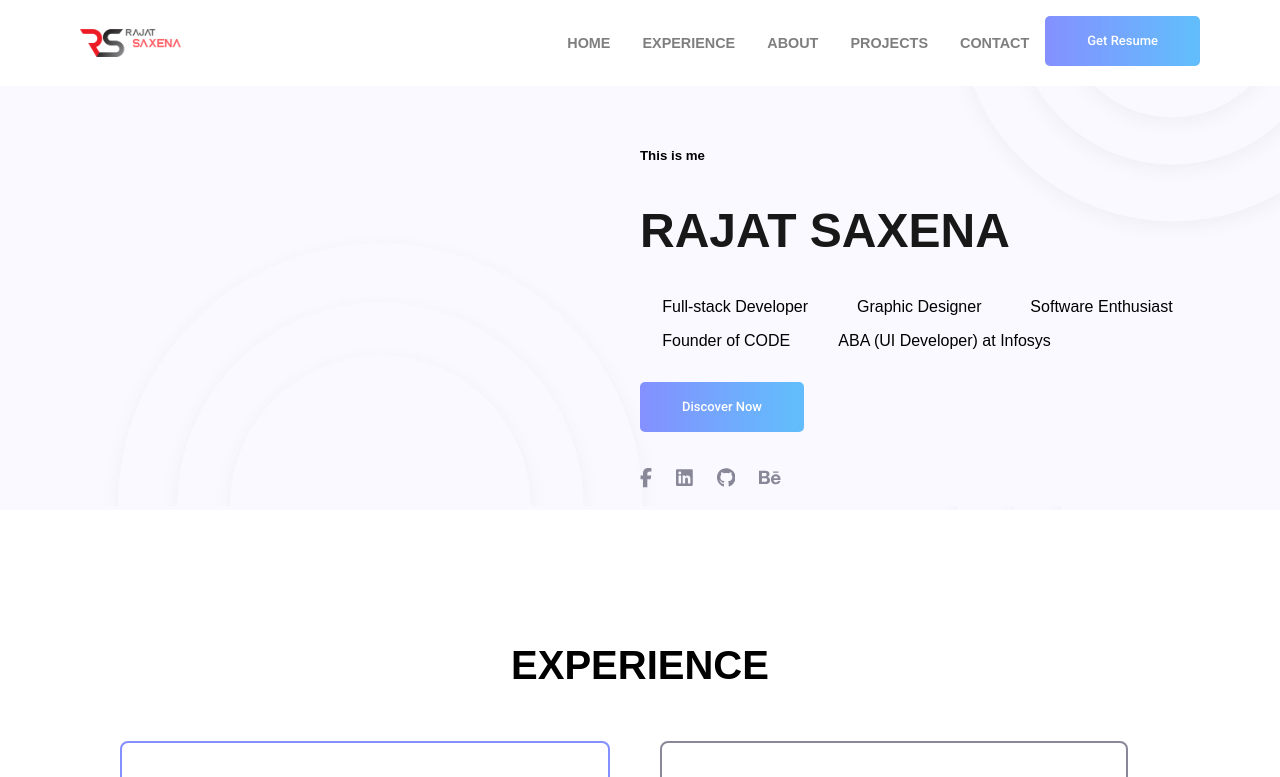
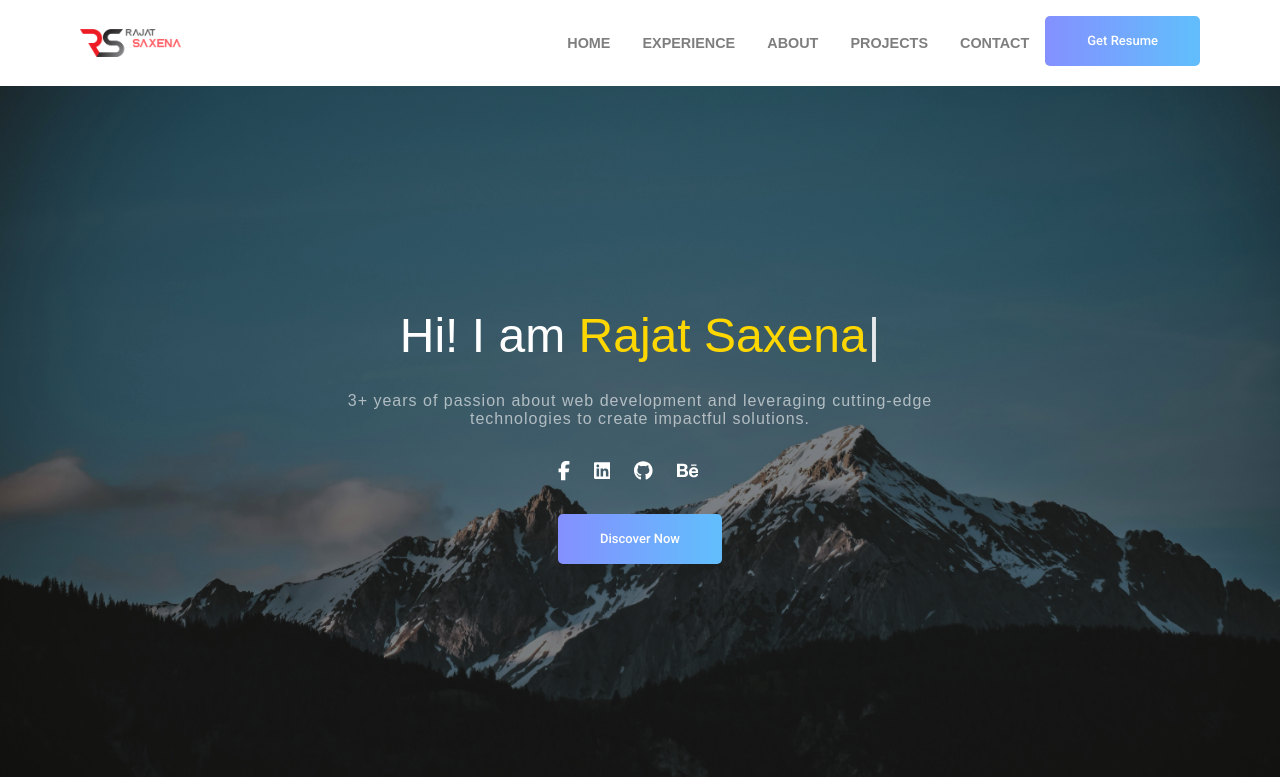
Before and after one commit to Rajat26599/my-react-portfolio, a React (Create React App) app: page / in a window 1280 px wide. Shown: the top 777 px of the page. Built offline with nearby package versions, Linux system fonts and the light colour scheme.

Commit message:
new mountain banner typewritter text animation added

```diff
--- a/package.json
+++ b/package.json
@@ -16,6 +16,7 @@
     "react-dom": "^18.2.0",
     "react-scripts": "5.0.1",
     "styled-components": "^6.1.3",
+    "typewriter-effect": "^2.21.0",
     "web-vitals": "^2.1.4"
   },
   "scripts": {
--- a/src/components/about/data.js
+++ b/src/components/about/data.js
@@ -7,9 +7,9 @@ export const data = {
         },
         {
             iconClass: 'lnr lnr-code',
-            number: 250,
+            number: 450,
             additional: '+',
-            text: 'Questions Solved on LeetCode'
+            text: 'Problems Solved on LeetCode'
         },
         {
             iconClass: 'lnr lnr-book',
--- a/src/components/banner/Banner.js
+++ b/src/components/banner/Banner.js
@@ -1,32 +1,35 @@
-import { BannerWrapper, MyPic, MyPicWrapper, MyName, BannerContent, ButtonWrapper, SocialSitesContainer } from "./styles"
-import myFormalPic from './../../assets/img/home-left-1.png'
+import { BannerWrapper, ButtonWrapper, SocialSitesContainer, Intro, WelcomeMessage } from "./styles"
 import '../../../node_modules/linearicons/dist/web-font/style.css'
 
-import { upper } from "../../util/common/helperFunctions"
 import { SocialSites } from "../common/socialSites/SocialSites"
-import { globalStylingSpecs } from "../../util/global/stylingSpecs"
 import { Button } from "../common/Button/Button"
+import Typewriter from 'typewriter-effect';
 
 export const Banner = () => {
     return (
         <BannerWrapper id='banner'>
-            <MyPicWrapper>
-                <MyPic src={myFormalPic}></MyPic>
-            </MyPicWrapper>
-            <BannerContent>
-                <h5>This is me</h5>
-                <MyName>{upper('Rajat Saxena')}</MyName>
-                <p><i className="lnr lnr-bug"></i> &nbsp;&nbsp;&nbsp;&nbsp; Full-stack Developer &nbsp;&nbsp;&nbsp;&nbsp; <i className="lnr lnr-pie-chart"></i> &nbsp;&nbsp;&nbsp;&nbsp; Graphic Designer &nbsp;&nbsp;&nbsp;&nbsp; <i className="lnr lnr-code"></i> &nbsp;&nbsp;&nbsp;&nbsp; Software Enthusiast</p>
-                <p><i className="lnr lnr-star"></i> &nbsp;&nbsp;&nbsp;&nbsp; Founder of CODE &nbsp;&nbsp;&nbsp;&nbsp; <i className="lnr lnr-briefcase"></i> &nbsp;&nbsp;&nbsp;&nbsp; ABA (UI Developer) at Infosys</p>
-                <ButtonWrapper>
-                    <a href='#experience'>
-                        <Button>Discover Now</Button>
-                    </a>
-                </ButtonWrapper>
-                <SocialSitesContainer>
-                    <SocialSites iconColor={globalStylingSpecs.color.myGray} />
-                </SocialSitesContainer>
-            </BannerContent>
+            <WelcomeMessage>
+                <Typewriter
+                    onInit={(typewriter) => {
+                        typewriter.typeString('<div>Hi! I am&nbsp;<span style="color: gold;">Rajat Saxena</span></div>')
+                        .pauseFor(3500)
+                        .deleteAll()
+                        .start();
+                    }}
+                    options={{
+                        loop: true,
+                    }}
+                />
+            </WelcomeMessage>
+            <Intro>3+ years of passion about web development and leveraging cutting-edge <br /> technologies to create impactful solutions.</Intro>
+            <SocialSitesContainer>
+                <SocialSites iconColor={'white'} />
+            </SocialSitesContainer>
+            <ButtonWrapper>
+                <a href='#experience'>
+                    <Button>Discover Now</Button>
+                </a>
+            </ButtonWrapper>
         </BannerWrapper>
     )
 }
--- a/src/components/banner/styles.js
+++ b/src/components/banner/styles.js
@@ -1,54 +1,53 @@
 import styled, { css } from "styled-components";
-import bannerImage from './../../assets/img/home-banner.jpg';
+import bannerImage from './../../assets/img/snow-mountain.jpg';
 import { globalStylingSpecs } from "../../util/global/stylingSpecs";
-import { fadeIn } from "../../util/animations/fadeIn";
 import { bounce } from "../../util/animations/bounce";
 import { IconList, IconListItem } from "../common/socialSites/styles";
 
 export const BannerWrapper = styled.div`
     background-image: url(${bannerImage});
-    background-size: contain;
+    background-color: rgba(10,16,30,0.5);
+    background-blend-mode: multiply;
+    background-size: cover;
+    background-position-y: center;
     display: flex;
+    flex-direction: column;
+    justify-content: center;
+    align-items: center;
+    text-align: center;
+    color: white;
     width: 100vw;
-    padding-top: 120px;
-    margin-top: -80px;
+    height: calc(100vh - 80px);
 
     @media(max-width: ${globalStylingSpecs.device.tablet}) {
-        height: auto;
+        height: calc(50vh - 80px);
     }
 `
 
-export const MyPicWrapper = styled.div`
-    width: 50%;
-    display: flex;
-    justify-content: center;
-    align-items: flex-end;
+export const WelcomeMessage = styled.p`
+    font-size: 3rem;
+    height: 3.5rem;
+    overflow: hidden;
+    margin-block-start: 0;
+    margin-block-end: 0.8rem;
 
-    @media (max-width: ${globalStylingSpecs.device.small}) {
-        display: none;
+    div {
+        display: inline-flex;
+    }
+
+    @media(max-width: ${globalStylingSpecs.device.small}) {
+        font-size: 2rem;
+        height: 2.5rem;
     }
 `
-
-export const MyPic = styled.img`
-    height: 30vw;
-    animation: ${fadeIn} 1s ease-in-out;
-`
-
-export const BannerContent = styled.div`
-    @media(max-width: ${globalStylingSpecs.device.small}) {
-        padding-left: ${globalStylingSpecs.spacing.pageMarginSmall};
-        padding-right: ${globalStylingSpecs.spacing.pageMarginSmall};
-    }
-`
-
-export const MyName = styled.h2`
-    font-size: 3rem;
-    opacity: 0.9;
-    animation: ${fadeIn} 1s ease;
+export const Intro = styled.p`
+    color: white;
+    opacity: 0.6;
+    letter-spacing: 1px;
 `
 
 export const ButtonWrapper = styled.div`
-    margin-top: 2rem;
+    margin-top: 1rem;
     margin-bottom: 1rem;
 `
 
@@ -68,6 +67,9 @@ const bounceAnimationStyles = (i) => {
 }
 
 export const SocialSitesContainer = styled.div`
+    display: flex;
+    justify-content: center;
+
     ${IconList} {
         margin-block-start: 0;
         margin-block-end: 0;
--- a/src/components/common/socialSites/SocialSites.js
+++ b/src/components/common/socialSites/SocialSites.js
@@ -15,6 +15,7 @@ export const SocialSites = (props) => {
                     <IconListItem key={index}>
                         <a href={item.url}>
                             <FontAwesomeIcon
+                                title={item.platform}
                                 key={index}
                                 icon={item.icon}
                                 color={ index === mouseOver ? item.onHoverColor : props.iconColor}
--- a/src/components/navbar/Navbar.js
+++ b/src/components/navbar/Navbar.js
@@ -34,7 +34,7 @@ export const Navbar = () => {
                         </NavListItem>
                     ))
                 }
-                <a href='https://drive.google.com/file/d/19pesyNXeKUGFgzLjNcOHtbU5uxtPNung/view?usp=sharing' target='_blank' rel="noreferrer"><Button>Get Resume</Button></a>
+                <a href='https://docs.google.com/document/d/1aoJf-xcBA62D9WBWE3RnU0z6VWZljnS2GNSP88qWOdE/edit?usp=sharing' target='_blank' rel="noreferrer"><Button>Get Resume</Button></a>
             </>
         )
     }
--- a/src/components/projects/data.js
+++ b/src/components/projects/data.js
@@ -29,7 +29,7 @@ export const data = {
         {
             title: 'K. K. Public School',
             subtitle: 'School Website',
-            link: 'https://kkpublic.netlify.app/',
+            link: 'https://kkpublic.onrender.com/',
             img: kkpublic
         },
         {
--- a/src/components/recommendation/data.js
+++ b/src/components/recommendation/data.js
@@ -4,7 +4,7 @@ export const data = {
             text: 'Rajat is a passionate and dedicated WordPress developer. The current KhushiSeYoga website has been designed by him and he was able to understand what was needed as a yoga startup. He does his homework to research the best designs, themes, and the structure of the pages. He is proactive and always ready for new tasks whichever is required by Team.Thanks to his efforts we have a stable website that is spreading happiness through Yoga and connecting yogis.',
             author: {
                 name: 'SUNDER BISHNOI',
-                post: 'Founder #KhushiSeYoga'
+                post: 'Founder, KhushiSeYoga'
             }
         },
         {
@@ -13,7 +13,16 @@ export const data = {
 Thanks a lot, Rajat! You made the internship journey relatively smooth for me.`,
             author: {
                 name: 'KIRTEE JAMDADE',
-                post: 'Vice Precident at Robotaract Club, WCE'
+                post: 'Software Engineer Associate, Siemens DISW'
+            }
+        },
+        {
+            text: `Rajat has strong expertise in building cross-platform mobile apps, a solid understanding of JavaScript, and proficiency in integrating APIs and managing state with Redux. His attention to detail, problem-solving skills, and ability to meet deadlines make him an asset to any development team.
+
+        He also excel in writing clean, maintainable code and collaborating effectively with teams.`,
+            author: {
+                name: 'JANAKI DEHANKAR',
+                post: 'Senior Frontend Developer, Pivotree'
             }
         },
     ]
--- a/src/components/recommendation/styles.js
+++ b/src/components/recommendation/styles.js
@@ -23,7 +23,7 @@ export const RecommendationCard = styled.div`
     display: flex;
     flex-direction: column;
     justify-content: space-between;
-    width: 45%;
+    width: 29%;
     background-color: white;
     padding: 1rem;
     border: 1px solid ${globalStylingSpecs.color.myLightGray};
--- a/src/util/global/stylingSpecs.js
+++ b/src/util/global/stylingSpecs.js
@@ -1,6 +1,11 @@
 import styled from "styled-components"
 
 export const globalStylingSpecs = {
+    theme: {
+        light: '#fff',
+        midnight: '#222255',
+        black: '#000',
+    },
     device: {
         extraLarge: '1200px',
         medium: '1024px',
```
Also changed, not shown: src/assets/img/snow-mountain.jpg (added), 1 other file (tests, documents, lock files or other folders).
